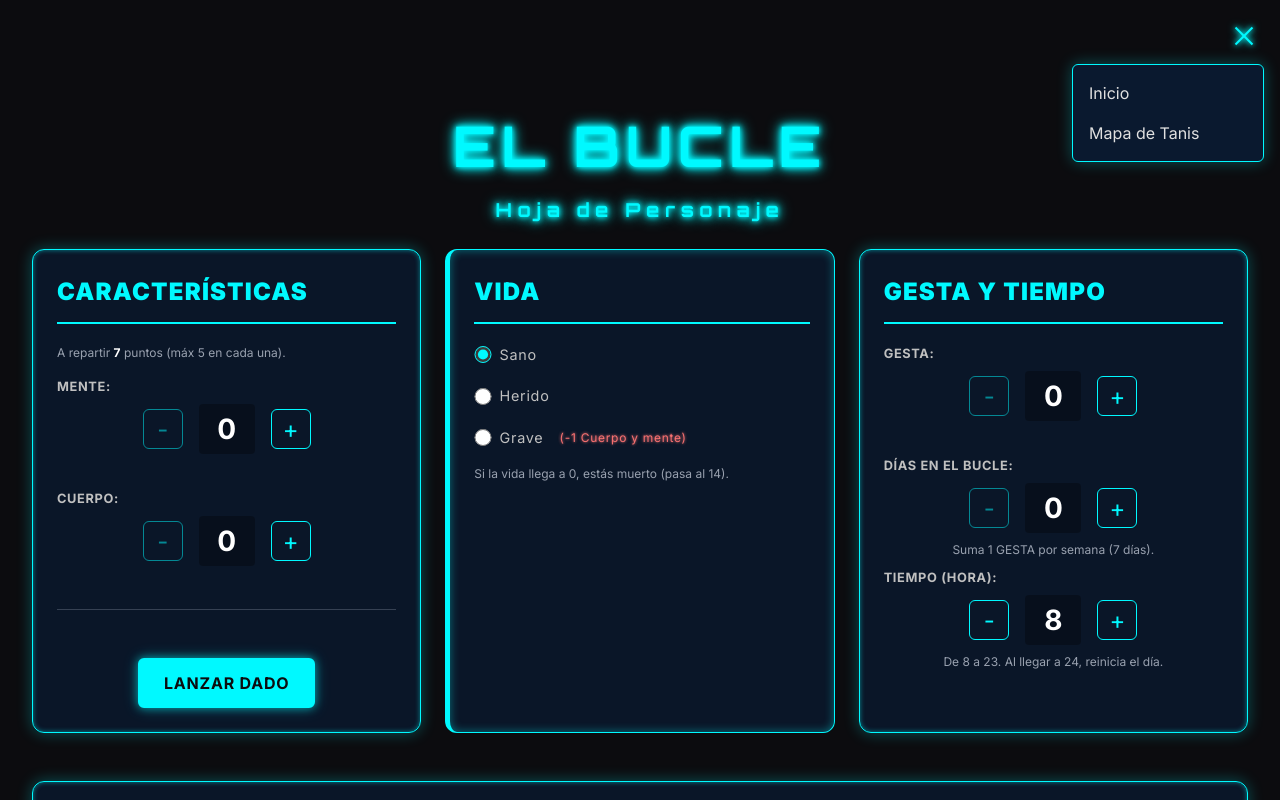
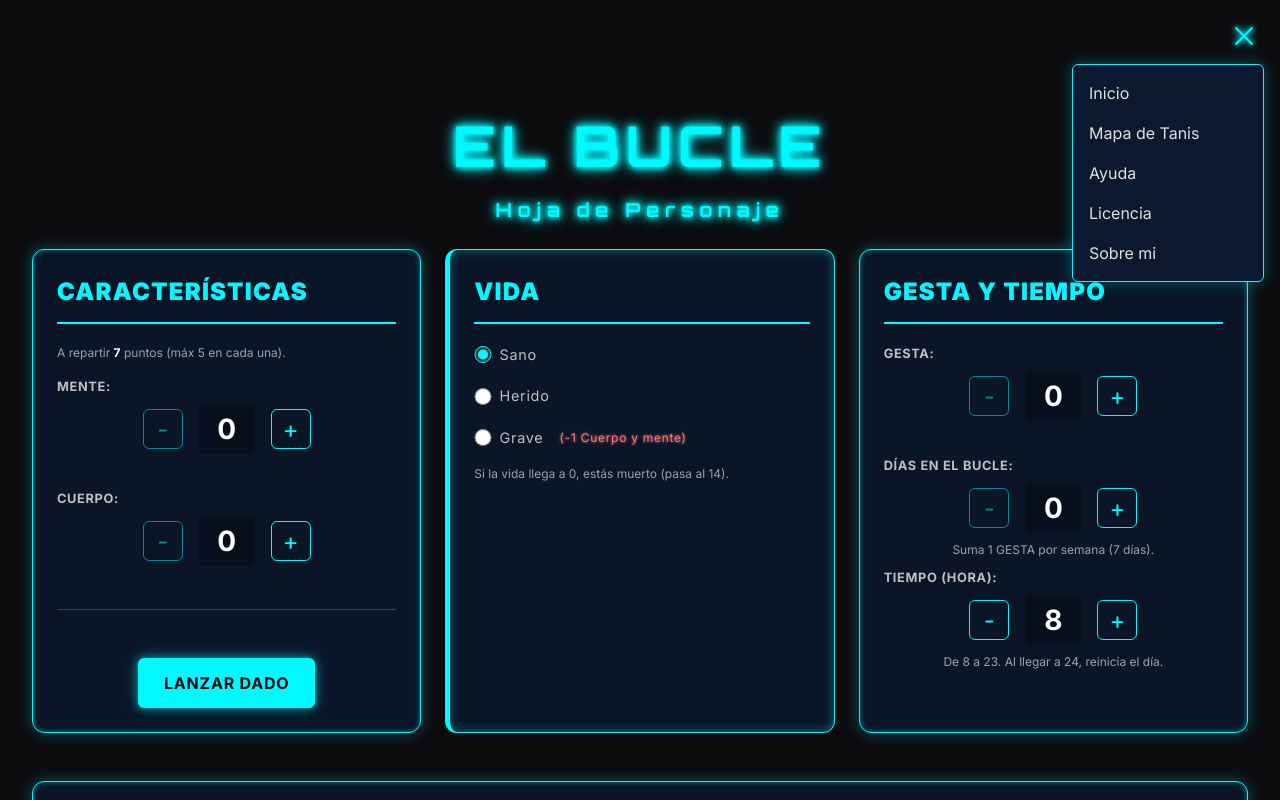
Before and after one commit to ballesterosam/el-bucle-hia, a Next.js app in the folder el-bucle-app/: page / in a window 1280 px wide. Both pictures are taken after a click on the button "Menú". Shown: the top 800 px of the page. Built offline with nearby package versions, Linux system fonts and the light colour scheme.

Commit message:
Adding more options to main menu

```diff
--- a/el-bucle-app/components/HamburgerMenu.jsx
+++ b/el-bucle-app/components/HamburgerMenu.jsx
@@ -37,15 +37,33 @@ export default function HamburgerMenu() {
       {/* Menú desplegable */}
       {isOpen && (
         <div className="absolute top-12 right-0 w-48 bg-[#0a192f] border border-[#00f9ff] shadow-lg rounded-md py-2 z-50" style={{boxShadow: '0 0 15px rgba(0, 249, 255, 0.3)'}}>
-          <Link href="/" className="block px-4 py-2 text-[#e0e0e0] hover:bg-[rgba(0,249,255,0.1)]">
+          <a href="/" className="block px-4 py-2 text-[#e0e0e0] hover:bg-[rgba(0,249,255,0.1)]">
             Inicio
-          </Link>
+          </a>
           <button
             onClick={openMapaModal}
             className="w-full text-left px-4 py-2 text-[#e0e0e0] hover:bg-[rgba(0,249,255,0.1)]"
           >
             Mapa de Tanis
           </button>
+          <a
+            href="/help"
+            className="block px-4 py-2 text-[#e0e0e0] hover:bg-[rgba(0,249,255,0.1)]"
+          >
+            Ayuda
+          </a>
+          <a
+            href="/license"
+            className="block px-4 py-2 text-[#e0e0e0] hover:bg-[rgba(0,249,255,0.1)]"
+            >
+            Licencia
+          </a>
+          <a
+            href="/about"
+            className="block px-4 py-2 text-[#e0e0e0] hover:bg-[rgba(0,249,255,0.1)]"
+          >
+            Sobre mi
+          </a>
         </div>
       )}
 
```
